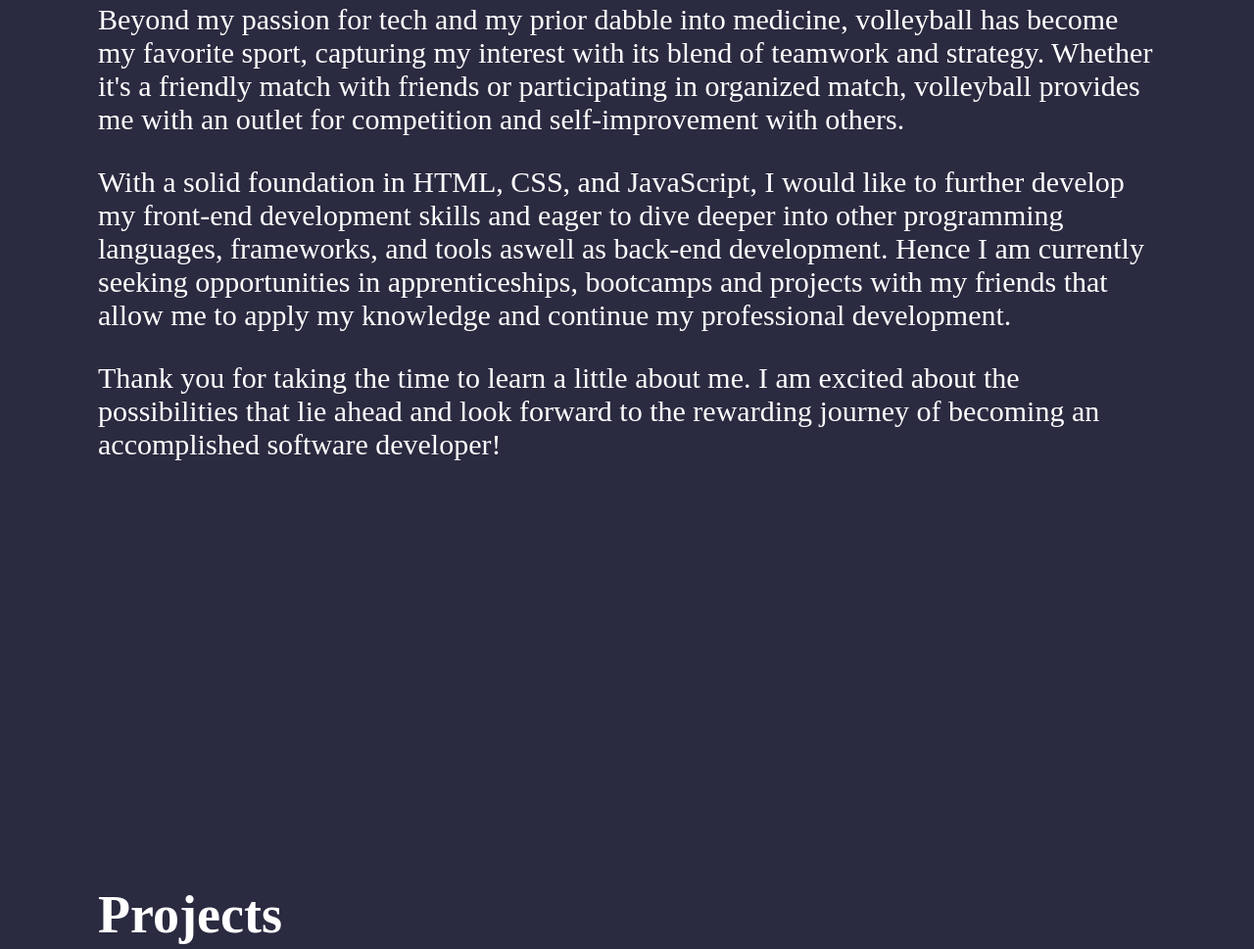
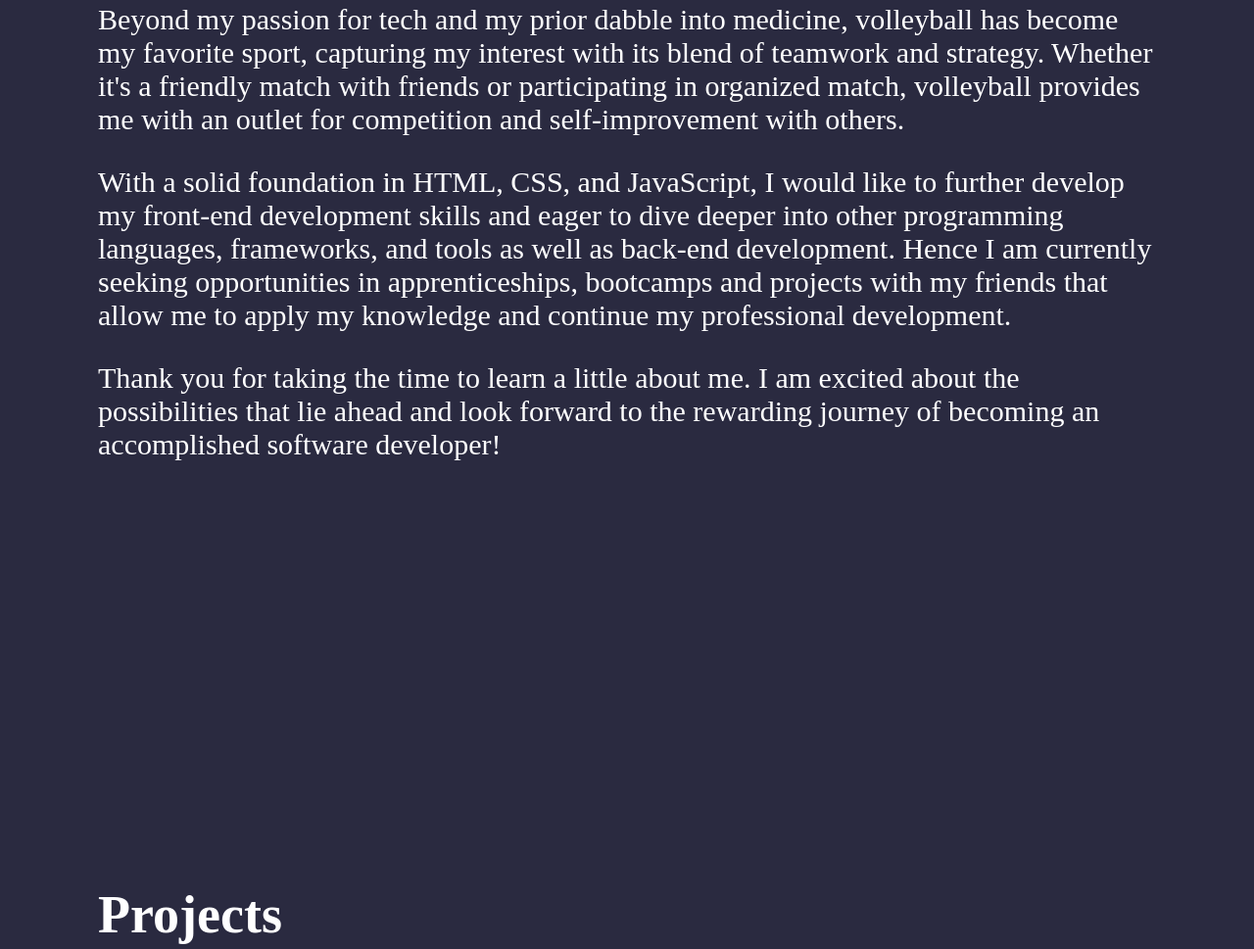
Before and after one commit to department19/FAC-Webpage, a website: page index.html in a window 1280 px wide. Shown: the part 1323-2292 px from the top of the page at 98% size. Drawn offline with Linux system fonts and the light colour scheme.

Commit message:
typo fix

```diff
--- a/index.html
+++ b/index.html
@@ -81,7 +81,7 @@
 						With a solid foundation in HTML, CSS, and JavaScript, I
 						would like to further develop my front-end development
 						skills and eager to dive deeper into other programming
-						languages, frameworks, and tools aswell as back-end
+						languages, frameworks, and tools as well as back-end
 						development. Hence I am currently seeking opportunities
 						in apprenticeships, bootcamps and projects with my
 						friends that allow me to apply my knowledge and continue
```
